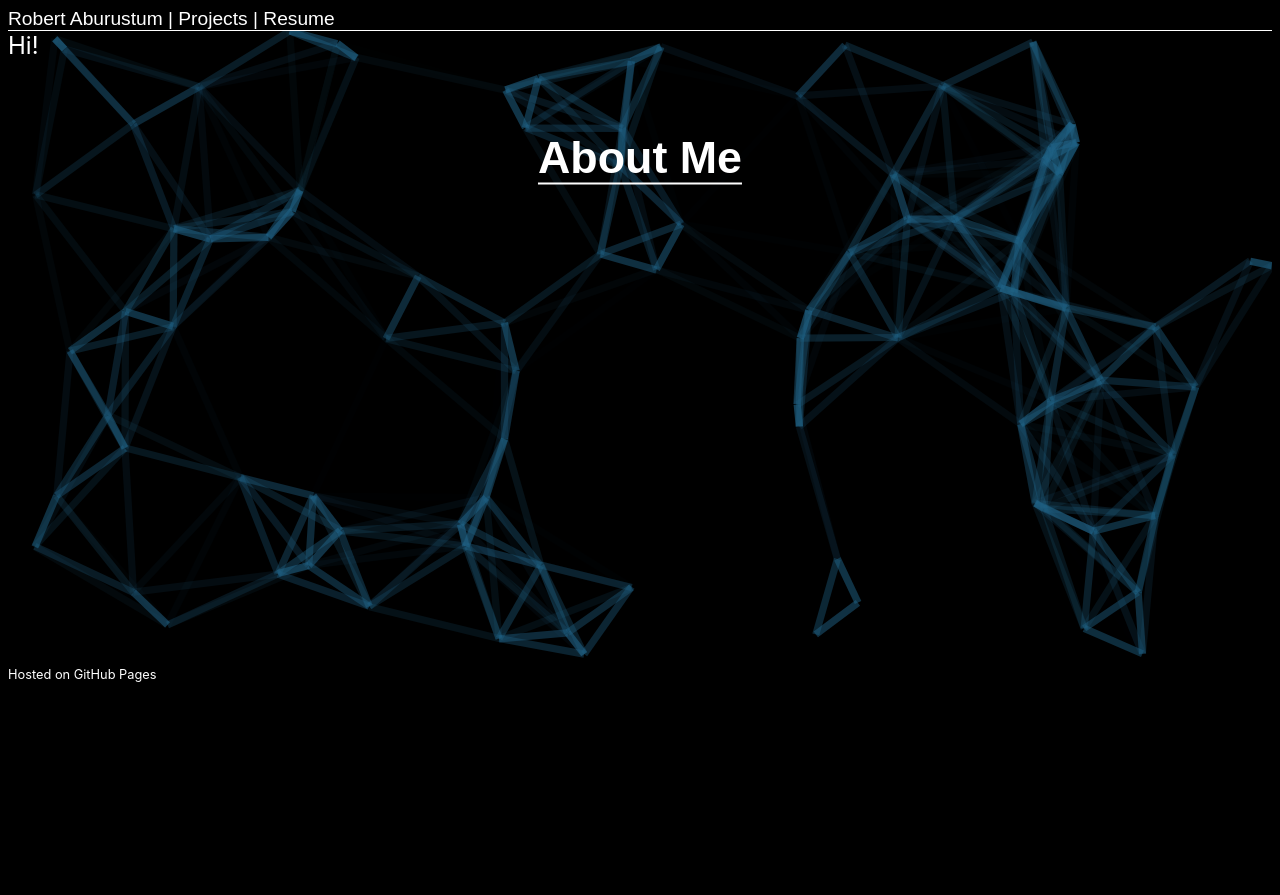
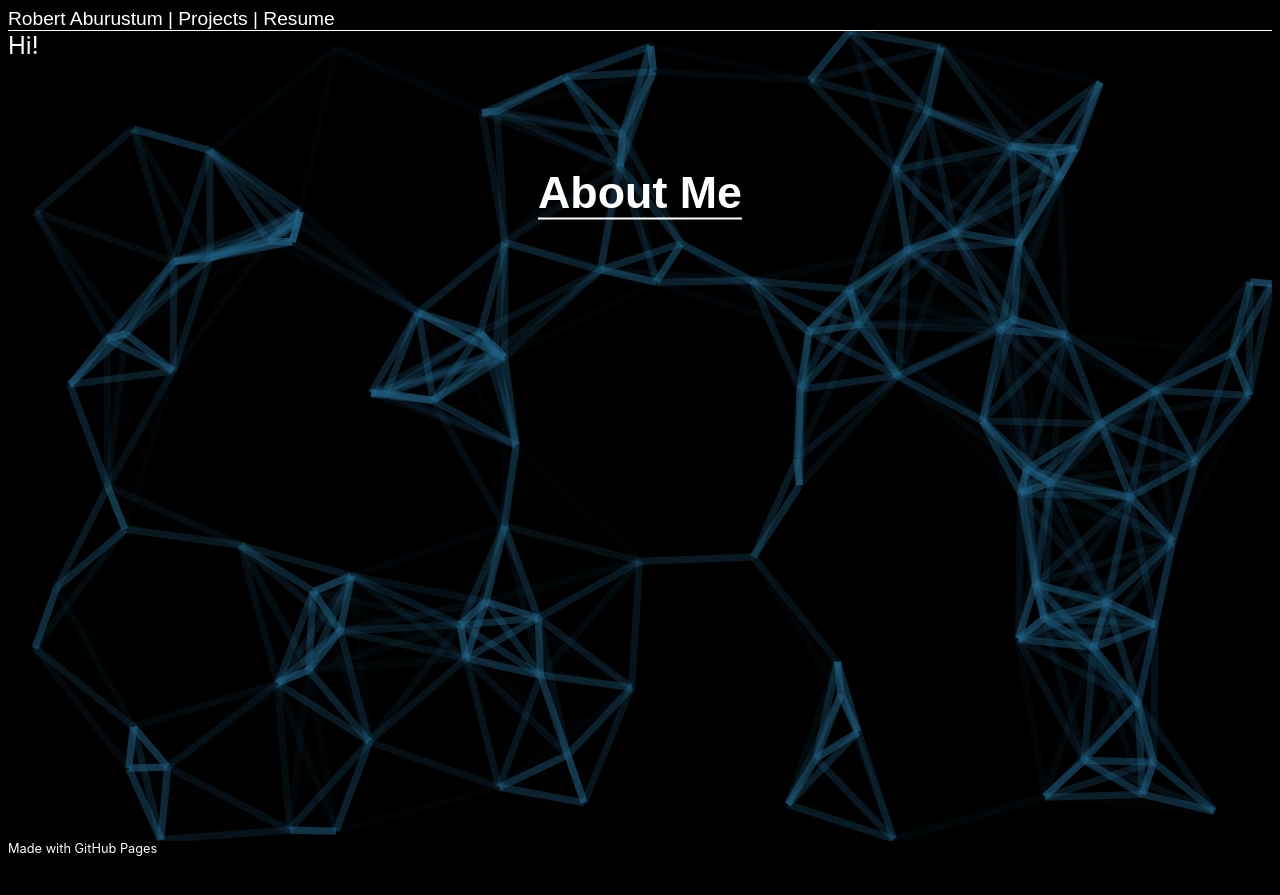
Before and after one commit to Burtorustum/burtorustum.github.io, a Jekyll site: the page built from index.html, in a window 1280 px wide. Shown: the top 895 px of the page. Built offline with Jekyll 4.4.1, drawn with Linux system fonts in a browser that asks for light colours.

Commit message:
slightly better window scaling

```diff
--- a/_includes/footer.html
+++ b/_includes/footer.html
@@ -1,3 +1,3 @@
 <footer class="footer">
-    <a href="https://github.com/Burtorustum/burtorustum.github.io" target="_blank"> Hosted on GitHub Pages </a>
+    <a href="https://github.com/Burtorustum/burtorustum.github.io" target="_blank"> Made with GitHub Pages </a>
 </footer>
--- a/_layouts/default.html
+++ b/_layouts/default.html
@@ -10,8 +10,10 @@
   {% include header.html %}
 
   <body>
-    <div id="particles-js">
-      {{ content}}
+    <div class="wrapper">
+      <div id="particles-js">
+        {{ content}}
+      </div>
     </div>
     <script src="assets/js/particles.js"></script>
     <script src="assets/app.js"></script>
--- a/assets/css/main.scss
+++ b/assets/css/main.scss
@@ -10,10 +10,17 @@ a {
   text-decoration: none;
 }
 
+.wrapper {
+  position: relative;
+  width: 100%;
+  height: 90vh;
+}
+
 #particles-js {
-  position: relative;
-  height: 100%;
-  width:  100%;
+  position: absolute;
+  top: 0;
+  bottom: 0;
+  width: 100%;
 }
 
 .title {
@@ -51,4 +58,5 @@ a {
 .footer {
   font-size: 1vmax;
   color: white;
+  height: 1vmax;
 }
```
